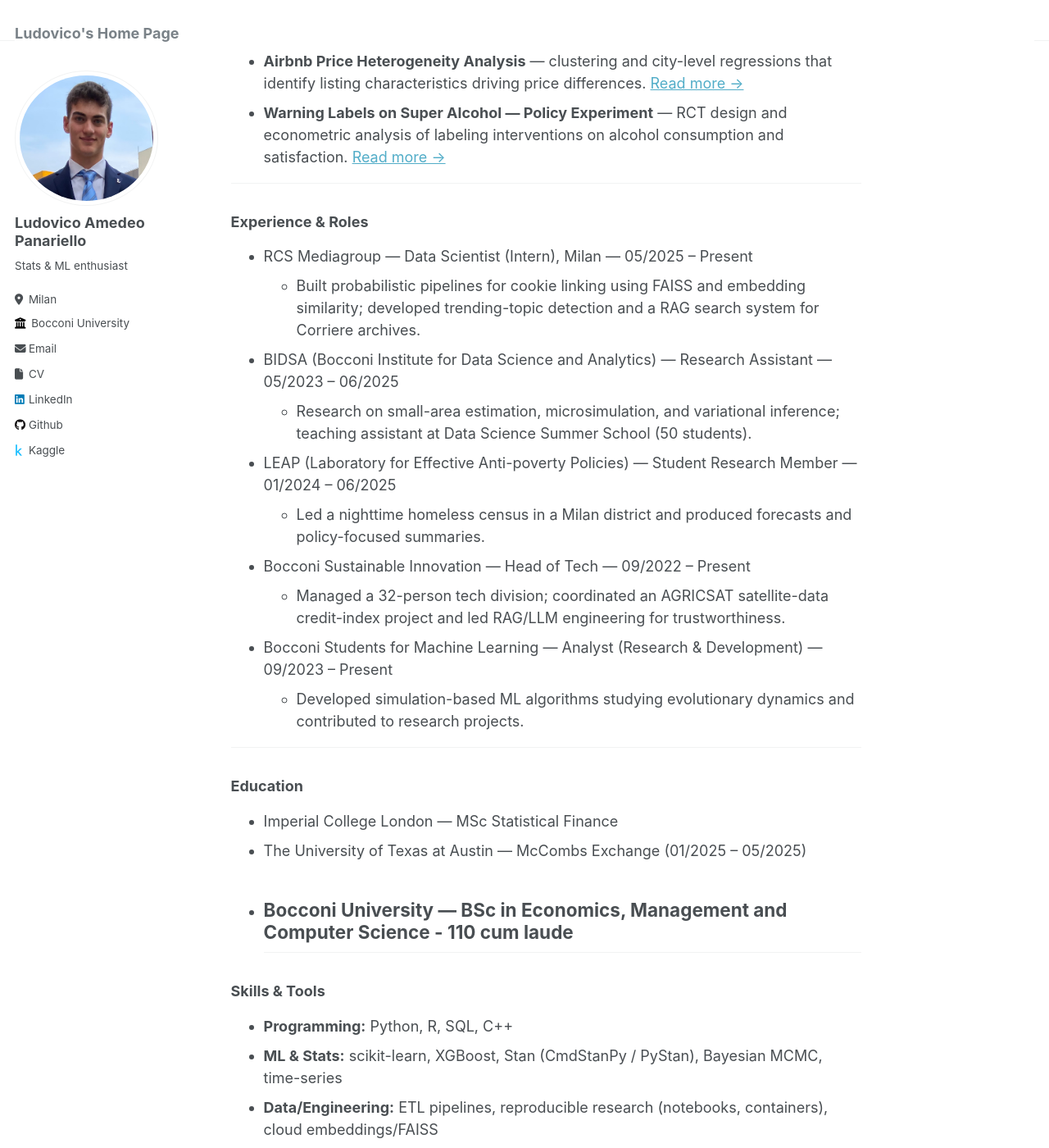
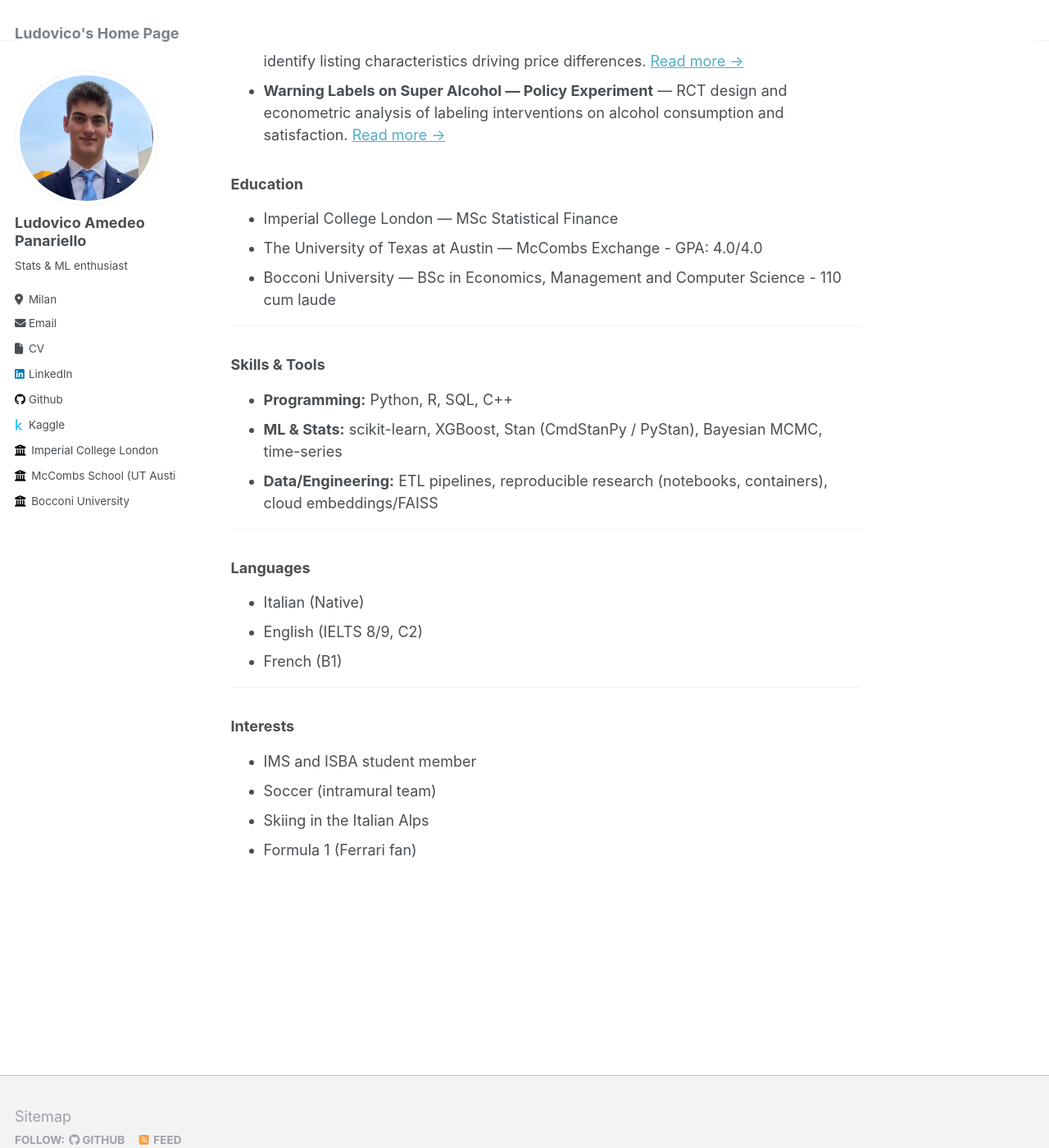
Before and after one commit to LudovicoP/LudovicoP.github.io, a Jekyll site: the page built from _pages/about.md, in a window 1280 px wide and 1400 px high, scrolled down 479 px. Shown: the whole window at 82% size. Built offline with Jekyll 4.4.1, drawn with Linux system fonts in a browser that asks for light colours; some of the changed text lies outside the part shown.

Commit message:
update website

```diff
--- a/_includes/author-profile.html
+++ b/_includes/author-profile.html
@@ -29,13 +39,7 @@
       {% endif %}
 
       <!-- I added the website for the institution  -->
-      {% if author.employer and author.employer_url %}
-        <li class="author__desktop">
-          <a href="{{ author.employer_url }}" target="_blank" rel="noopener">
-            <i class="fa fa-solid fa-building-columns icon-pad-right" aria-hidden="true"></i>{{ author.employer }}
-          </a>
-        </li>
-      {% endif %}
+      {% comment %} Primary and secondary employer links (visible under avatar). Use author.employer / employer2 / employer3 from _config.yml or site.data.authors. {% endcomment %}
 
       {% if author.uri %}
         <li><a href="{{ author.uri }}"><i class="fas fa-fw fa-link icon-pad-right" aria-hidden="true"></i>{{ site.data.ui-text[site.locale].website_label | default: "Website" }}</a></li>
@@ -86,6 +90,28 @@
       {% endif %}
       {% if author.kaggle %}
         <li><a href="https://kaggle.com/{{ author.kaggle }}"><i class="fab fa-fw fa-kaggle icon-pad-right" aria-hidden="true"></i>Kaggle</a></li>
+      {% endif %}
+
+      {% if emp3 and emp3_url %}
+        <li>
+          <a href="{{ emp3_url }}" target="_blank" rel="noopener" title="{{ emp3 }}">
+            <i class="fa fa-solid fa-building-columns icon-pad-right" aria-hidden="true"></i><span class="author__small">{{ emp3 }}</span>
+          </a>
+        </li>
+      {% endif %}
+      {% if emp2 and emp2_url %}
+        <li>
+          <a href="{{ emp2_url }}" target="_blank" rel="noopener" title="{{ emp2 }}">
+            <i class="fa fa-solid fa-building-columns icon-pad-right" aria-hidden="true"></i><span class="author__small">{{ emp2 }}</span>
+          </a>
+        </li>
+      {% endif %}
+      {% if emp1 and emp1_url %}
+        <li>
+          <a href="{{ emp1_url }}" target="_blank" rel="noopener" title="{{ emp1 }}">
+            <i class="fa fa-solid fa-building-columns icon-pad-right" aria-hidden="true"></i><span class="author__small">{{ emp1 }}</span>
+          </a>
+        </li>
       {% endif %}
       {% if author.stackoverflow %}
         <li><a href="https://www.stackoverflow.com/users/{{ author.stackoverflow }}"><i class="fab fa-fw fa-stack-overflow icon-pad-right" aria-hidden="true"></i>Stackoverflow</a></li>
--- a/_pages/about.md
+++ b/_pages/about.md
@@ -9,7 +9,7 @@
 
 ![martingale](/images/martingales.jpg){: .align-right width="300px"}
 
-Postgraduate student in Statistical Finance (Imperial College). I build reproducible data science and econometrics projects — with a focus on Bayesian inference, forecasting and applied ML.
+Postgraduate student in Statistical Finance (Imperial College). Passionate about Bayesian inference, forecasting and applied ML.
 
 ---
 
@@ -20,7 +20,7 @@
 - **Airbnb Price Heterogeneity Analysis** — clustering and city-level regressions that identify listing characteristics driving price differences. [Read more →](/portfolio/portfolio-AirBnBAnalysis/)
 - **Warning Labels on Super Alcohol — Policy Experiment** — RCT design and econometric analysis of labeling interventions on alcohol consumption and satisfaction. [Read more →](/portfolio/portfolio-AlcoholLabel/)
 
----
+<!-- ---
 
 ### Experience & Roles
 
@@ -39,13 +39,14 @@
 - Bocconi Students for Machine Learning — Analyst (Research & Development) — 09/2023 – Present
   - Developed simulation-based ML algorithms studying evolutionary dynamics and contributed to research projects.
 
----
+--- -->
 
 ### Education
 
 - Imperial College London — MSc Statistical Finance
-- The University of Texas at Austin — McCombs Exchange (01/2025 – 05/2025)
+- The University of Texas at Austin — McCombs Exchange - GPA: 4.0/4.0
 - Bocconi University — BSc in Economics, Management and Computer Science - 110 cum laude
+
 ---
 
 ### Skills & Tools
--- a/_pages/cv.md
+++ b/_pages/cv.md
@@ -14,4 +14,3 @@
     <p>Your browser does not support embedding PDFs. <a href="/pdfs/LUDOVICO%20AMEDEO%20PANARIELLO_v14_it_fin_imp_sep_github.pdf" target="_blank" rel="noopener">Open the CV PDF</a>.</p>
   </iframe>
 </div>
-Work experience
```
Also changed, not shown: other parts of _includes/author-profile.html (+10 -0 lines).
